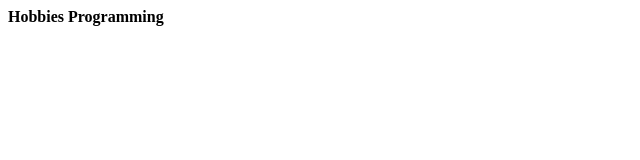
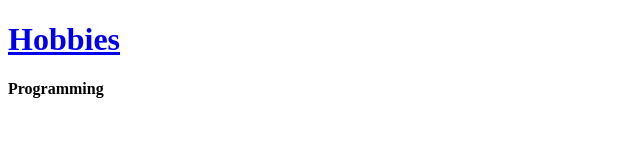
Before and after one commit to hyeok2044/hyeok2044_web, a plain HTML site: page index.html in a window 1280 px wide. Shown: the whole page, without its empty margins (0-640 px from the left). Drawn offline with Linux system fonts and the light colour scheme.

Commit message:
added hobby

```diff
--- a/index.html
+++ b/index.html
@@ -5,7 +5,7 @@
 <title>Hello!</title>
 </head>
 <body>
-	<strong>Hobbies</strong>
+	<h1><strong><a href="hobby.html">Hobbies</a></strong></h1>
 	<strong>Programming</strong>
 </body>
 </html>
```
Also changed, not shown: hobby.html (added, +10 -0 lines).
